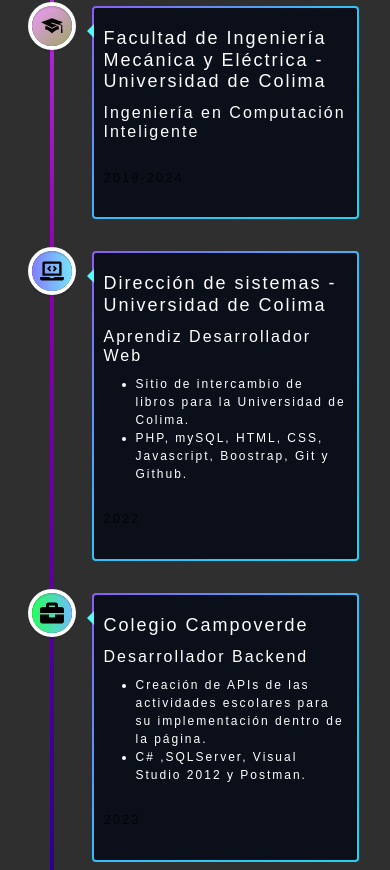
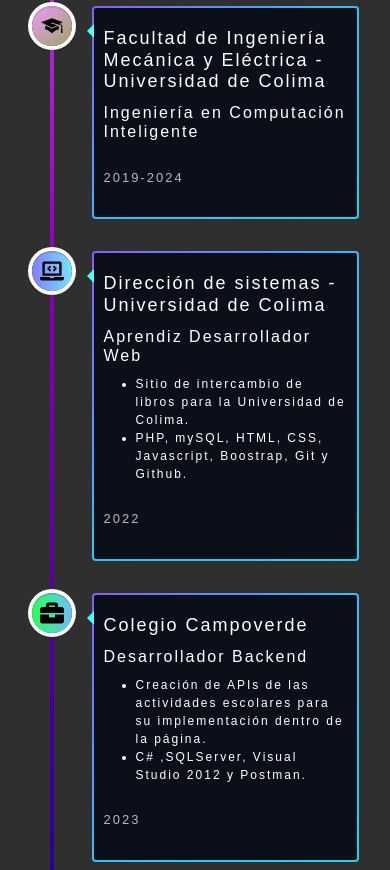
Before and after one commit to JesusVirgen/Portfolio, a React (Create React App) app: page /project in a window 390 px wide. Shown: the part 2034-2904 px from the top of the page. Built offline with nearby package versions, Linux system fonts and the light colour scheme; a web font is replaced by a local one.

Commit message:
Project updated 28/12/25

```diff
--- a/src/Stylesheet/Components/about.css
+++ b/src/Stylesheet/Components/about.css
@@ -91,12 +91,6 @@
     }
 }
 
-@media (max-width: 1169px) {
-    .experience-section .vertical-timeline-element-date {
-        color: black;
-    }
-}
-
 @media (max-width: 992px) {
     .about-description-text {
         font-size: 18px;
```
